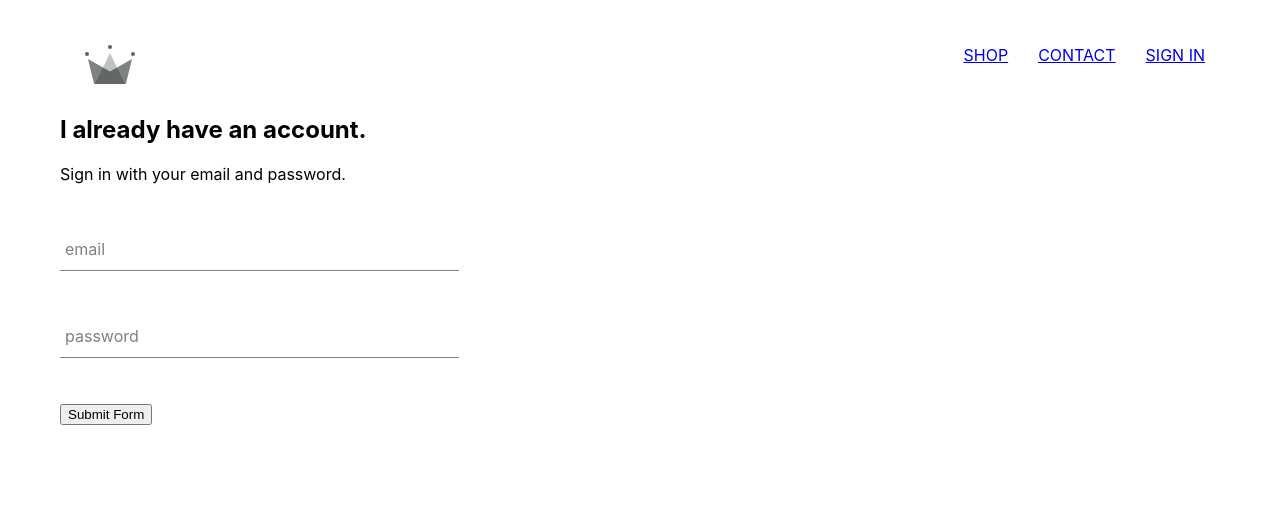
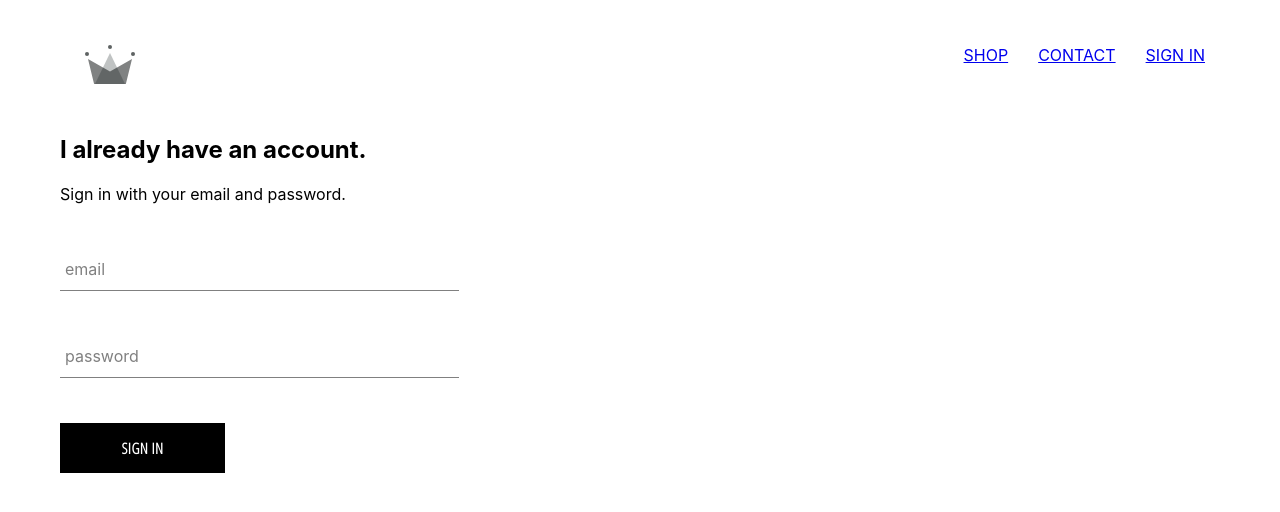
Before and after one commit to aristocrat44/crown-clothing, a React (Create React App) app: page /sign-in in a window 1280 px wide. Shown: the top 512 px of the page. Built offline with nearby package versions, Linux system fonts and the light colour scheme.

Commit message:
added custom-button

```diff
--- /dev/null
+++ b/src/components/custom-button/custom-button.js
@@ -0,0 +1,10 @@
+import React from 'react';
+import '../../styles/custom-button.scss';
+
+const CustomButton = ({children, ...otherProps}) => (
+    <button className='custom-button' {...otherProps}>
+        {children}
+    </button>
+)
+
+export default CustomButton;
--- a/src/components/sign-in/sign-in.js
+++ b/src/components/sign-in/sign-in.js
@@ -1,5 +1,6 @@
 import React, { Component } from 'react'
 import FormInput from '../form-input/form-input';
+import CustomButton from '../custom-button/custom-button';
 import './sign-in.scss';
 
 class SignIn extends Component {
@@ -28,7 +29,7 @@
 
                     <FormInput name='password' type='password' label='password' value={this.state.password} handleChange={this.handleChange} required />
 
-                    <input type='submit' value='Submit Form'/>
+                    <CustomButton type='submit'>SIGN IN</CustomButton>
                 </form>
             </div>
         )
--- a/src/components/sign-in/sign-in.scss
+++ b/src/components/sign-in/sign-in.scss
@@ -1,3 +1,9 @@
 .sign-in{
     width: 30vw;
+    display: flex;
+    flex-direction: column;
+
+    .title{
+        margin: 10px 0;
+    }
 }
```
